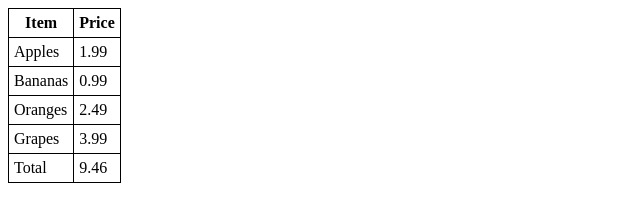
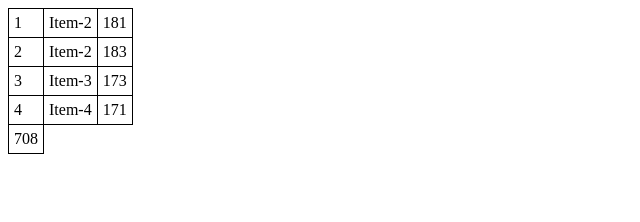
Before and after one commit to acciojob/grofers-checkout-2-Shubhamjindal0801, a website: page main.html in a window 1280 px wide. Shown: the whole page, without its empty margins (0-640 px from the left). Drawn offline with Linux system fonts and the light colour scheme.

Commit message:
created a submission

```diff
--- a/main.html
+++ b/main.html
@@ -8,36 +8,29 @@
 
 <body>
 
-	<table id="grocery-list">
-		<thead>
+	<table>
 	  <tr>
-				<th>Item</th>
-				<th>Price</th>
-			</tr>
-		</thead>
-		<tbody>
-			<tr>
-				<td>Apples</td>
-				<td class="prices">1.99</td>
+	  <td>1</td>
+	  <td>Item-2</td>
+	  <td data-ns-test="price">181</td>
   </tr>
 	  <tr>
-				<td>Bananas</td>
-				<td class="prices">0.99</td>
+	  <td>2</td>
+	  <td>Item-2</td>
+	  <td data-ns-test="price">183</td>
   </tr>
 	  <tr>
-				<td>Oranges</td>
-				<td class="prices">2.49</td>
+	  <td>3</td>
+	  <td>Item-3</td>
+	  <td data-ns-test="price">173</td>
   </tr>
   <tr>
-				<td>Grapes</td>
-				<td class="prices">3.99</td>
+	  <td>4</td>
+	  <td>Item-4</td>
+	  <td data-ns-test="price">171</td>
   </tr>
-			<tr>
-				<td>Total</td>
-				<td id="grandTotal"></td>
-			</tr>
-		</tbody>
   </table>
+
 
 
 
--- a/script.js
+++ b/script.js
@@ -1,19 +1,14 @@
+const table = document.querySelector('table');
+ const lastRow = document.createElement('tr');
+ const prices = document.querySelectorAll('[data-ns-test=price]');
+ let sum = 0;
+ for(let i = 0; i < prices.length; i++) {
+  sum += parseInt(prices[i].textContent);
+ }
+ const child = document.createElement("td");
+ child.setAttribute('data-ns-test', 'grandTotal');
 
-    const priceCells = document.querySelectorAll('.prices');
-const totalPriceCell = document.querySelector('#grandTotal');
 
-function calculateTotalPrice() {
-  let totalPrice = 0;
-
-  priceCells.forEach((cell) => {
-    totalPrice += parseFloat(cell.textContent);
-  });
-
-  totalPriceCell.textContent = totalPrice.toFixed(2);
-}
-
-calculateTotalPrice();
-
-priceCells.forEach((cell) => {
-  cell.addEventListener('input', calculateTotalPrice);
-});
+ child.textContent = sum;
+ lastRow.appendChild(child);
+ table.appendChild(lastRow);
```
Lines whose indentation alone changed are shown as unchanged.
